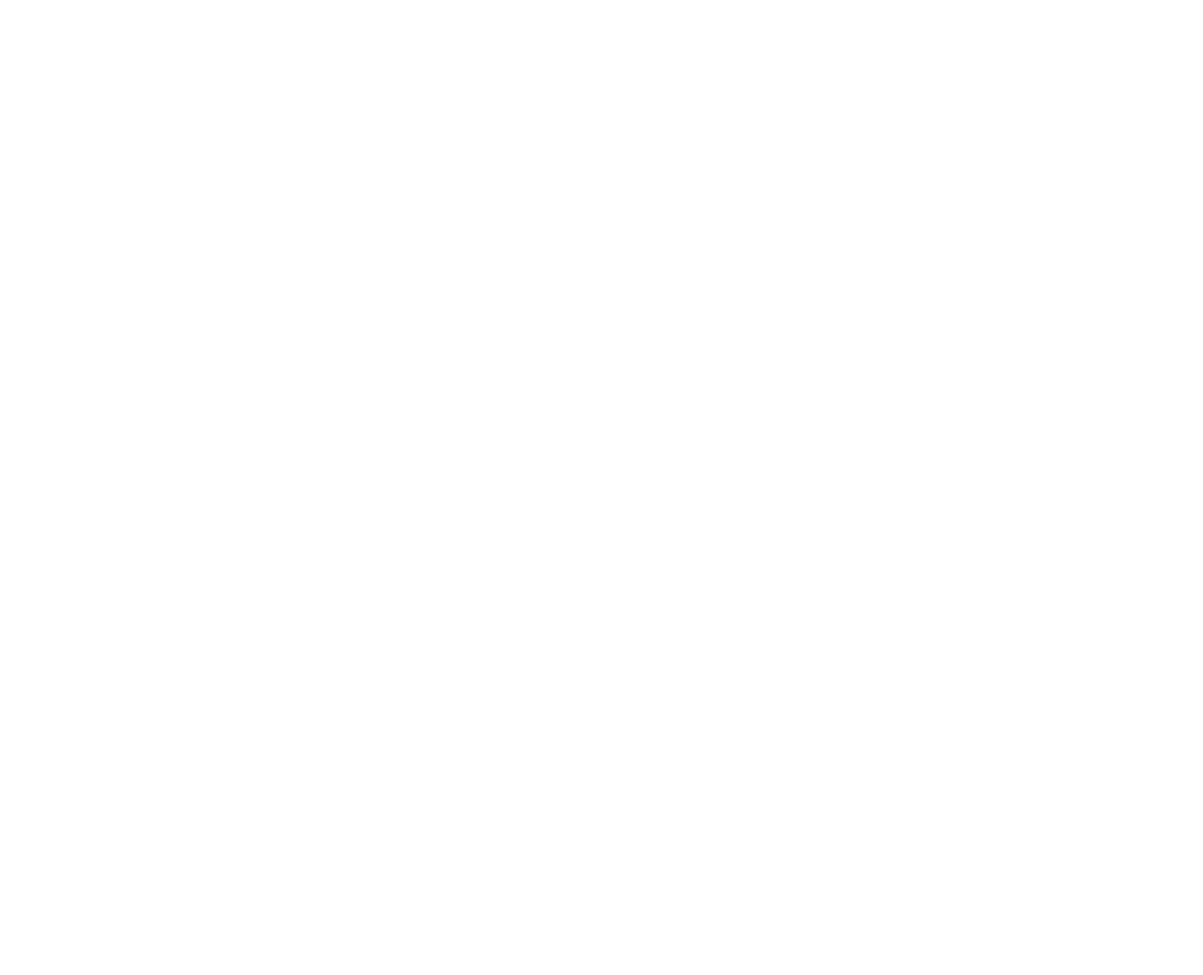
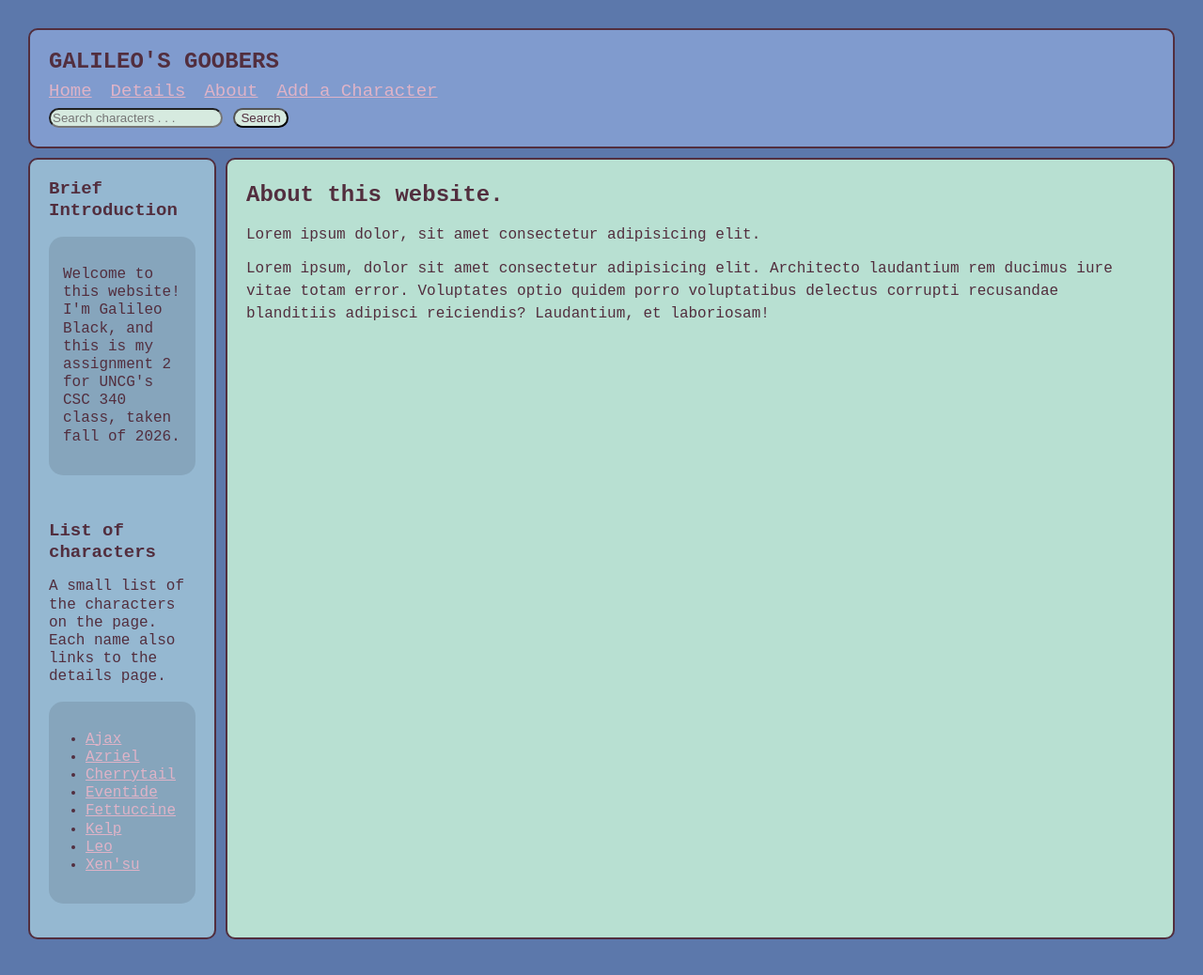
Before and after one commit to starfell-reef/CSC340-assignment2, a plain HTML site: page about.html in a window 1280 px wide. Shown: the whole page at 94% size. Before the commit the page ends 800 px from the top, so only its background shows below. Drawn offline with Linux system fonts and the light colour scheme.

Commit message:
added html to all webpages added the template html to about, details, and new-character-form also updated titles to match the page

```diff
--- a/about.html
+++ b/about.html
@@ -0,0 +1,74 @@
+<!DOCTYPE html>
+
+<html>
+    <head>
+        <title>About - Galileo's Characters</title>
+
+        <link rel="stylesheet" href="styles.css">
+    </head>
+    <body>
+        <div class="layout">
+            <header>
+                <div class="header-content">
+                    <div class="header-title">GALILEO'S GOOBERS</div>
+
+                    <nav>
+                        <ul>
+                            <li><a href="index.html">Home</a></li>
+                            <li><a href="details.html">Details</a></li>
+                            <li><a href="about.html">About</a></li>
+                            <li><a href="new-character-form.html">Add a Character</a></li>
+                        </ul>
+                    </nav>
+
+
+                    <form class="search-container">
+                        <input type="text" placeholder="Search characters . . ." name="search" class="search-input">
+                        <button type="submit" class="search-btn">Search</button>
+                    </form>
+                </div>
+            </header>
+
+            <aside class="left-sidebar">
+
+                <div class="sidebar-section">
+                    <div class="sidebar-title">Brief Introduction</div>
+                    <blockquote>
+                        <p>Welcome to this website!
+                            I'm Galileo Black, and this is my assignment 2 for UNCG's CSC 340 class, taken fall of 2026.
+                        </p>
+                    </blockquote>
+                </div>
+
+                <div class="sidebar-section">
+                    <div class="sidebar-title">List of characters</div>
+                    <p>A small list of the characters on the page. Each name also links to the details page.</p>
+                    <blockquote>
+                        <ul>
+                            <li><a href="details.html">Ajax</a></li>
+                            <li><a href="details.html">Azriel</a></li>
+                            <li><a href="details.html">Cherrytail</a></li>
+                            <li><a href="details.html">Eventide</a></li>
+                            <li><a href="details.html">Fettuccine</a></li>
+                            <li><a href="details.html">Kelp</a></li>
+                            <li><a href="details.html">Leo</a></li>
+                            <li><a href="details.html">Xen'su</a></li>
+                        </ul>
+                    </blockquote>
+                </div>
+
+            </aside>
+
+            <main id="content">
+                <section>
+                    <h1>About this website.</h1>
+                    <p>Lorem ipsum dolor, sit amet consectetur adipisicing elit.</p>
+                </section>
+
+                <section>
+                    <p>Lorem ipsum, dolor sit amet consectetur adipisicing elit. Architecto laudantium rem ducimus iure vitae totam error. Voluptates optio quidem porro voluptatibus delectus corrupti recusandae blanditiis adipisci reiciendis? Laudantium, et laboriosam!</p>
+                </section>
+            </main>
+        </div>
+    </body>
+</html>
```
Also changed, not shown: details.html (+74 -0 lines), index.html (+1 -1 lines), new-character-form.html (+74 -0 lines).
